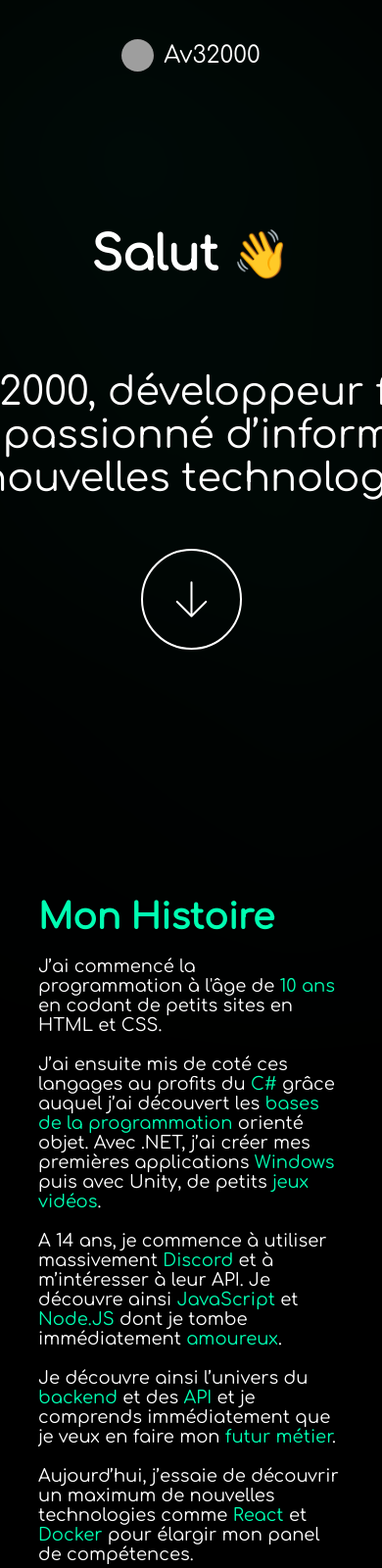
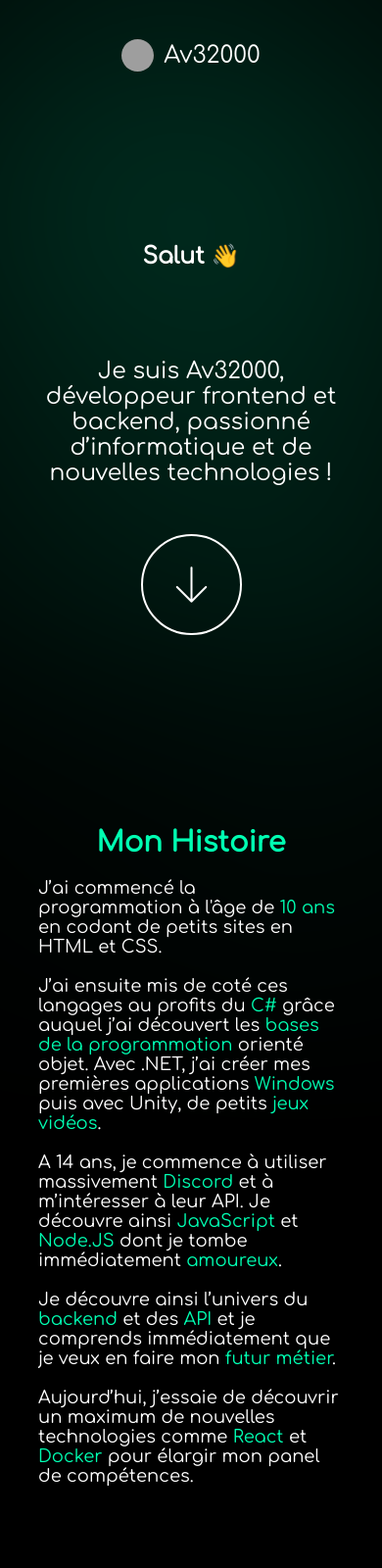
Before and after one commit to Av32000/av32000.github.io, a plain HTML site: page index.html in a window 390 px wide. Shown: the top 1600 px of the page at 98% size. Drawn offline with Linux system fonts and the light colour scheme; grey boxes are pictures that could not be loaded.

Commit message:
Add Responsive + ScrollBtn

```diff
--- a/index.html
+++ b/index.html
@@ -24,9 +24,17 @@
 				Je suis Av32000, développeur frontend et backend, passionné
 				d’informatique et de nouvelles technologies !
 			</p>
-			<img src="./src/bottomBtn.svg" alt="Bottom Btn" id="bottom-btn" />
+			<img
+				src="./src/bottomBtn.svg"
+				alt="Bottom Btn"
+				id="bottom-btn"
+				onclick="document.getElementById('history').scrollIntoView({
+					behavior: 'smooth',
+					block: 'start'
+				})"
+			/>
 		</div>
-		<div class="history">
+		<div class="history" id="history">
 			<div class="content">
 				<h1 data-inviewport="from-right" class="accent">Mon Histoire</h1>
 				<p data-inviewport="from-left">
--- a/index.js
+++ b/index.js
@@ -31,7 +31,7 @@ const raf = () => {
   requestAnimationFrame(raf)
 }
 
-raf()
+if (screen.width > 900) raf()
 
 // History Anim
 
--- a/style.css
+++ b/style.css
@@ -124,6 +124,7 @@ body {
 	color: #00ffb2;
 }
 
+@media all and (min-width: 900px) {
 	[data-inviewport='from-right'] {
 		transition: 1.5s;
 		transform: translate(400px);
@@ -140,6 +141,11 @@ body {
 
 	[data-inviewport='from-left'].is-inViewport {
 		transform: translate(0);
+	}
+
+	[data-inviewport='fade-in'].is-inViewport {
+		animation: fade-in 1s linear;
+	}
 }
 
 .skills {
@@ -177,10 +183,6 @@ body {
 .fade-in * {
 	display: block;
 	margin: 20px 0px;
-	animation: fade-in 1s linear;
-}
-
-[data-inviewport='fade-in'].is-inViewport {
 	animation: fade-in 1s linear;
 }
 
@@ -265,6 +267,73 @@ body {
 	height: 40px;
 }
 
+@media all and (max-width: 900px) {
+	.header h1,
+	#header-desc {
+		font-size: 6vw;
+	}
+
+	.disk-1 {
+		width: 60vw;
+		height: 60vw;
+		left: 73px;
+		top: 88px;
+	}
+
+	.disk-2 {
+		width: 50vw;
+		height: 50vw;
+		left: 30px;
+		bottom: 30px;
+	}
+
+	.disk-3 {
+		width: 40vw;
+		height: 40vw;
+		right: 10px;
+		bottom: 10px;
+	}
+
+	#header-desc {
+		width: 80vw;
+	}
+
+	.skills {
+		height: auto;
+		margin: 25vh 0;
+	}
+
+	.history {
+		height: auto;
+	}
+
+	.history h1,
+	.skills h1,
+	.projects h1 {
+		text-align: center;
+	}
+
+	.skills-icons {
+		display: grid;
+		grid-template-columns: repeat(3, 1fr);
+		gap: 20px;
+	}
+
+	.socials {
+		flex-direction: column;
+		gap: 40px;
+		margin: 100px;
+	}
+
+	.social {
+		margin: 0;
+	}
+
+	* h1 {
+		font-size: 1.8rem;
+	}
+}
+
 @keyframes fade-in {
 	0% {
 		opacity: 0;
```
Lines whose indentation alone changed are shown as unchanged.
